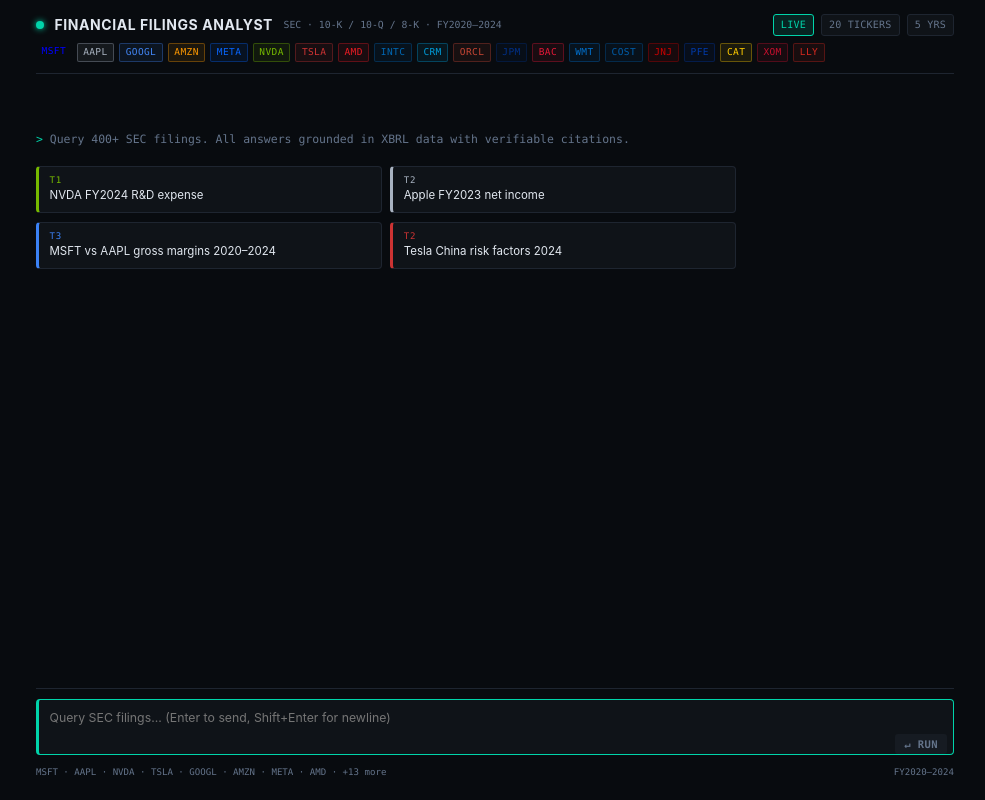
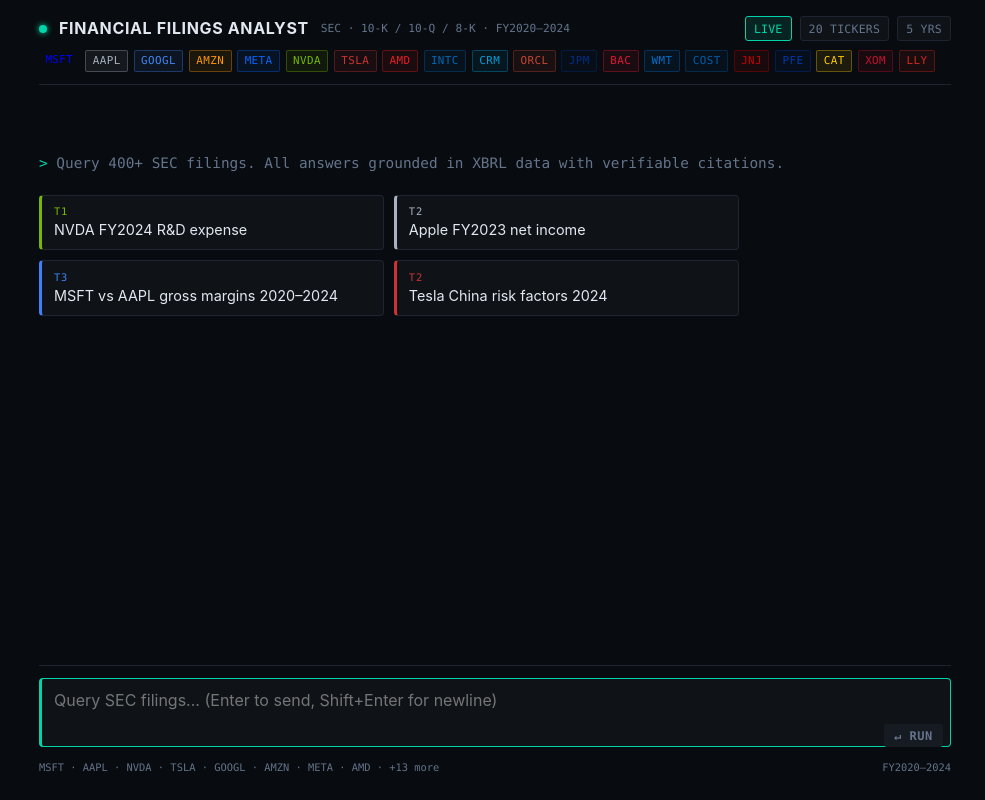
Before and after one commit to Ananya-d14/financial-filings-agent, a Next.js app in the folder frontend/: page / in a window 1280 px wide. Shown: the whole page, without its empty margins (145-1130 px from the left). Built offline with nearby package versions, Linux system fonts and the light colour scheme.

Commit message:
Increase font sizes: base 16px, chat bubbles 1rem

```diff
--- a/frontend/app/globals.css
+++ b/frontend/app/globals.css
@@ -27,8 +27,8 @@
   background: var(--bg);
   color: var(--fg);
   font-family: var(--font-sans);
-  font-size: 14px;
-  line-height: 1.55;
+  font-size: 16px;
+  line-height: 1.6;
   -webkit-font-smoothing: antialiased;
 }
 
--- a/frontend/components/AnswerView.tsx
+++ b/frontend/components/AnswerView.tsx
@@ -29,7 +29,7 @@
     <div>
       {/* Answer text */}
       <div
-        style={{ lineHeight: 1.7, fontSize: "0.88rem" }}
+        style={{ lineHeight: 1.7, fontSize: "1rem" }}
         dangerouslySetInnerHTML={{ __html: renderMarkdown(answer.markdown) }}
       />
 
--- a/frontend/components/ChatInterface.tsx
+++ b/frontend/components/ChatInterface.tsx
@@ -94,7 +94,7 @@
         {messages.length === 0 ? (
           <div style={{ paddingTop: "2rem" }}>
             {/* Hero text */}
-            <p style={{ color: "var(--muted)", fontSize: "0.82rem", marginBottom: "1.25rem", fontFamily: "var(--font-mono)" }}>
+            <p style={{ color: "var(--muted)", fontSize: "0.9rem", marginBottom: "1.25rem", fontFamily: "var(--font-mono)" }}>
               <span style={{ color: "var(--accent)" }}>&gt;</span> Query 400+ SEC filings. All answers grounded in XBRL data with verifiable citations.
             </p>
 
@@ -121,7 +121,7 @@
                   <div style={{ display: "flex", justifyContent: "space-between", alignItems: "center", marginBottom: "0.2rem" }}>
                     <span style={{ fontSize: "0.65rem", fontFamily: "var(--font-mono)", color, letterSpacing: "0.08em" }}>{tier}</span>
                   </div>
-                  <div style={{ fontSize: "0.82rem", color: "var(--fg)", lineHeight: 1.35 }}>{label}</div>
+                  <div style={{ fontSize: "0.9rem", color: "var(--fg)", lineHeight: 1.35 }}>{label}</div>
                 </button>
               ))}
             </div>
@@ -150,12 +150,12 @@
                 background: msg.role === "user" ? "transparent" : "var(--surface)",
                 border: msg.role === "user" ? "1px solid var(--border)" : "1px solid var(--border)",
                 borderLeft: msg.role === "assistant" ? "3px solid var(--accent)" : undefined,
-                fontSize: "0.88rem",
+                fontSize: "1rem",
                 lineHeight: 1.6,
                 boxShadow: msg.role === "assistant" && !msg.isStreaming ? "0 0 20px rgba(0,212,170,0.04)" : undefined,
               }}>
                 {msg.error ? (
-                  <span style={{ color: "var(--red)", fontFamily: "var(--font-mono)", fontSize: "0.82rem" }}>
+                  <span style={{ color: "var(--red)", fontFamily: "var(--font-mono)", fontSize: "0.9rem" }}>
                     ✗ {msg.error}
                   </span>
                 ) : msg.answer && !msg.isStreaming ? (
@@ -193,7 +193,7 @@
               padding: "0.6rem 5rem 0.6rem 0.75rem",
               color: "var(--fg)",
               fontFamily: "var(--font-sans)",
-              fontSize: "0.88rem",
+              fontSize: "1rem",
               lineHeight: 1.5,
               outline: "none",
               transition: "border-color 0.15s",
```
